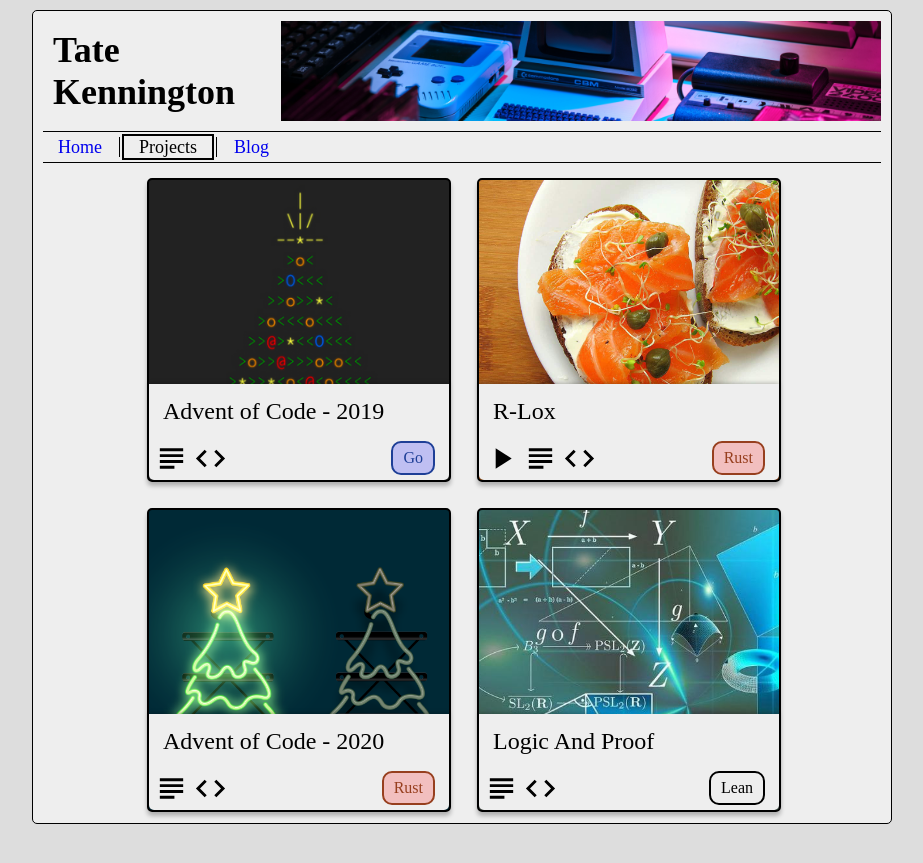
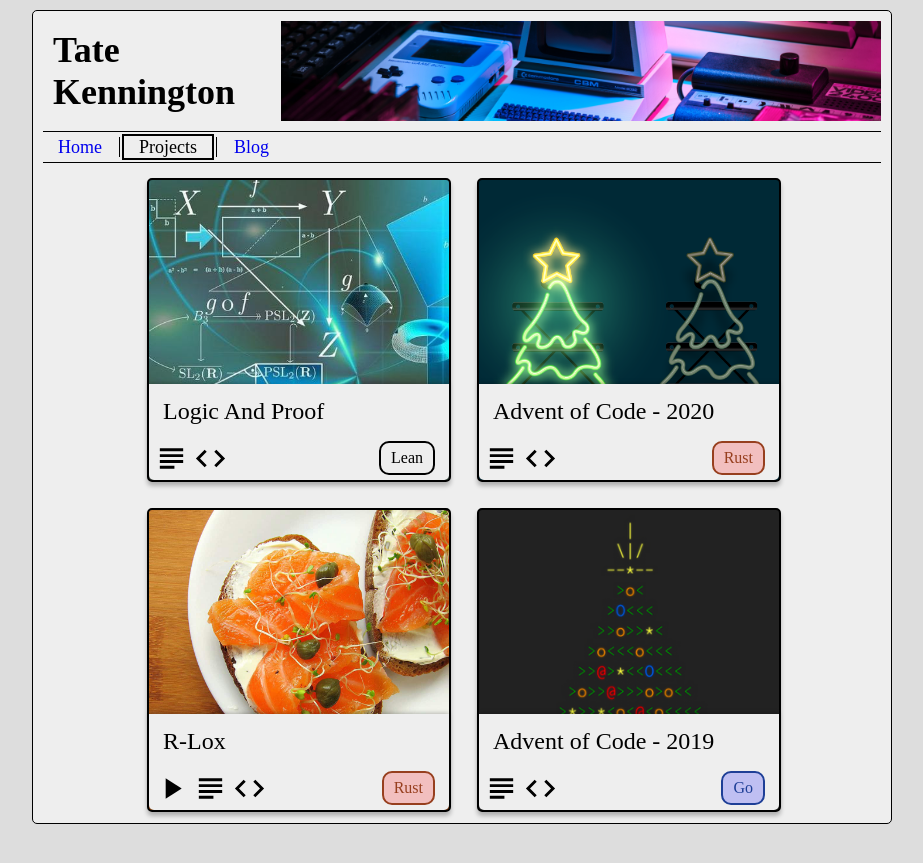
Before and after one commit to TateKennington/personal-website, a Jekyll site: the page built from projects.html, in a window 1280 px wide. Shown: the top 863 px of the page, without its empty margins (178-1101 px from the left). Built offline with Jekyll 4.4.1, drawn with Linux system fonts in a browser that asks for light colours.

Commit message:
Various fixes

```diff
--- a/_layouts/default.html
+++ b/_layouts/default.html
@@ -1,6 +1,6 @@
 ---
 ---
-<!--<!DOCTYPE html>-->
+<!DOCTYPE html>
 <html lang="en">
 
 <head>
--- a/assets/css/style.scss
+++ b/assets/css/style.scss
@@ -136,13 +136,13 @@
     align-items: center;
     border: 2px solid black;
 
-    &--go{
+    &--Go{
         border: 2px solid rgb(30, 63, 151);
         background-color: rgba(0, 0, 255, 0.2);
         color: rgb(30, 63, 151);
     }
 
-    &--rust{
+    &--Rust{
         border: 2px solid rgb(151, 63, 30);
         background-color: rgba(255, 0, 0, 0.2);
         color: rgb(151, 63, 30);
@@ -279,6 +279,10 @@
     &__date{
         margin: 0;
         color: #666;
+    }
+
+    & a{
+        height: 100%;
     }
 
     &__button{
--- a/projects.html
+++ b/projects.html
@@ -4,7 +4,8 @@
 title: Projects
 ---
 <div class="projects projects__full">
-    {% for project in site.projects %}
+    {% assign sorted_projects = site.projects | sort: 'date' | reverse %}
+    {% for project in sorted_projects %}
     {%include project.html project=project hidden=false%}
     {% endfor %}
 </div>
```
